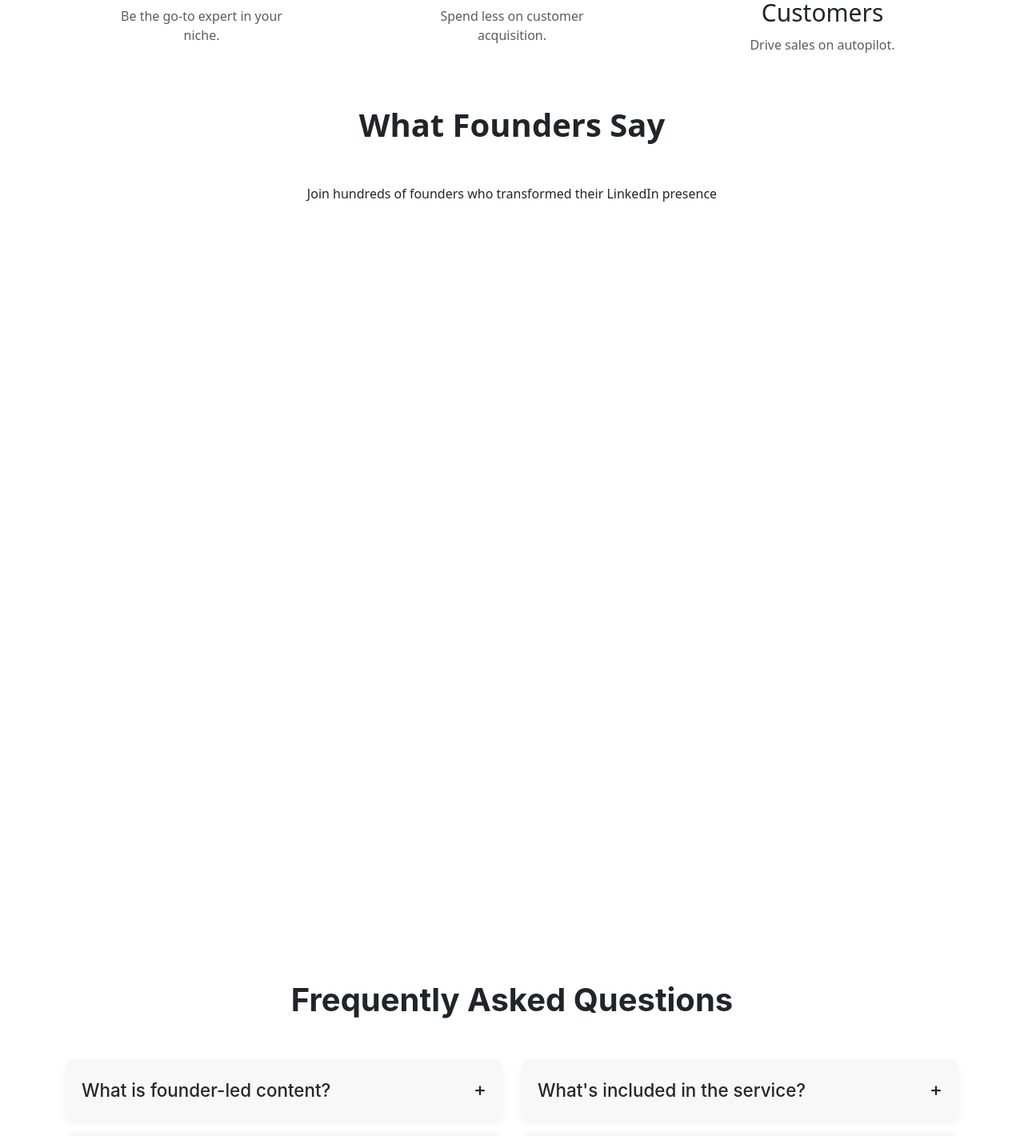
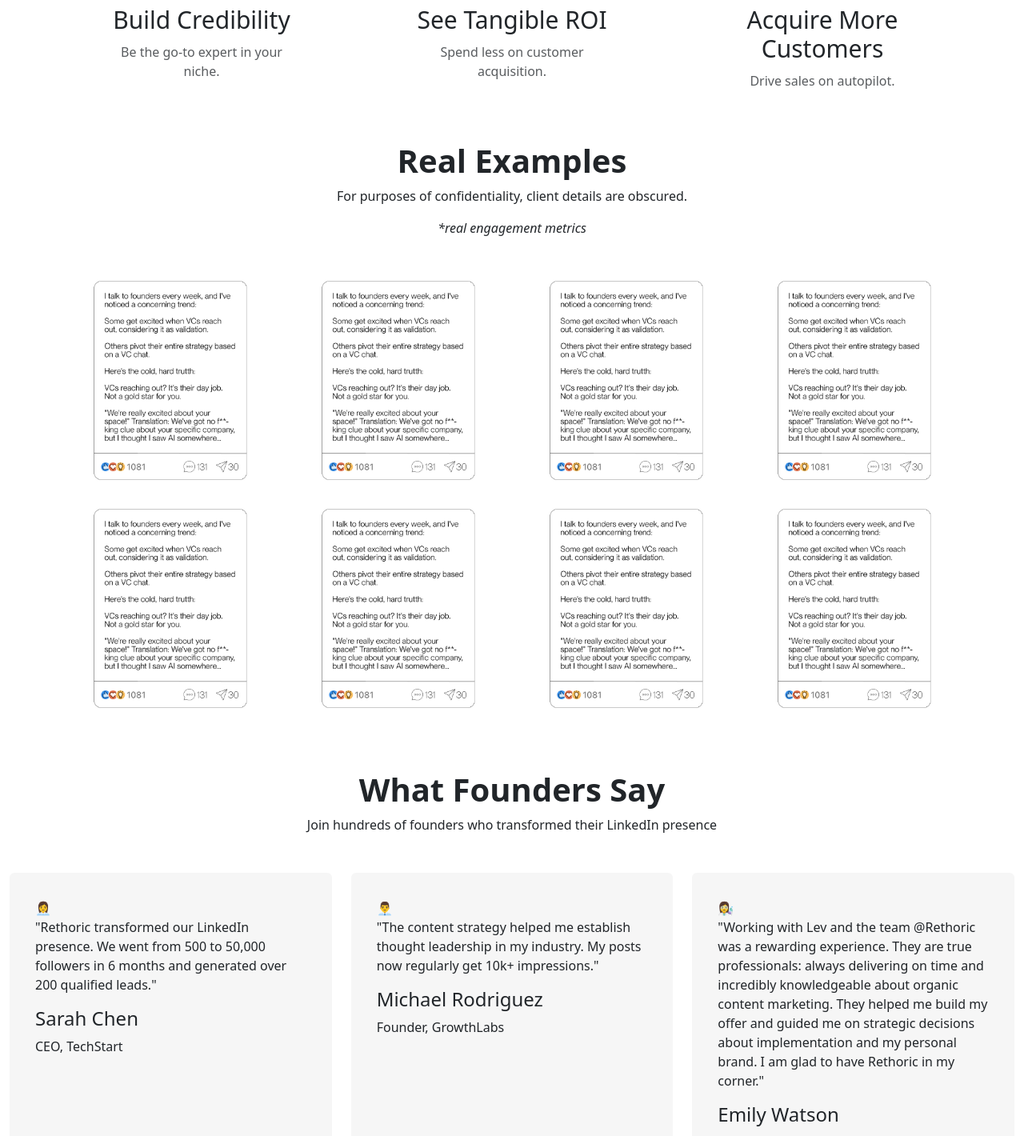
Before and after one commit to elavarasanprince/gsap-landing, a React app: page / in a window 1280 px wide. Shown: the part 2215-3635 px from the top of the page at 80% size. Built offline with nearby package versions, Linux system fonts and the light colour scheme; the HTML template or start-up script is replaced by a standard one.

Commit message:
example and testimonials section

```diff
--- /dev/null
+++ b/src/components/Example.jsx
@@ -0,0 +1,46 @@
+import React from 'react'
+
+const exmpimg = [
+    {id:1, src:"./src/assets/images/exampleimg.jpg", alt:"Exmple Image"},
+    {id:2, src:"./src/assets/images/exampleimg.jpg", alt:"Exmple Image"},
+    {id:3, src:"./src/assets/images/exampleimg.jpg", alt:"Exmple Image"},
+    {id:4, src:"./src/assets/images/exampleimg.jpg", alt:"Exmple Image"},
+    {id:5, src:"./src/assets/images/exampleimg.jpg", alt:"Exmple Image"},
+    {id:6, src:"./src/assets/images/exampleimg.jpg", alt:"Exmple Image"},
+    {id:7, src:"./src/assets/images/exampleimg.jpg", alt:"Exmple Image"},
+    {id:8, src:"./src/assets/images/exampleimg.jpg", alt:"Exmple Image"}
+]
+
+function Example() {
+  return (
+   <>
+   <div className="example-sec mb-5">
+    <div className="container">
+    <div className="text-center mb-5">
+          <h2 className="section-title">Real Examples</h2>
+          <p className="section-subtitle">For purposes of confidentiality, client details are obscured.</p>
+          <i>*real engagement metrics</i>
+        </div>
+        <div className="row">
+
+                {
+                exmpimg.map(eximg=>(
+                    <div className="col-lg-3">
+
+                    <div className="exmp-img mb-4">
+                    <img className='img-fluid' src={eximg.src} alt={eximg.alt} />
+                </div>
+                </div>
+                ))
+                }
+
+
+
+        </div>
+    </div>
+   </div>
+   </>
+  )
+}
+
+export default Example
--- a/src/components/Tetimonials.jsx
+++ b/src/components/Tetimonials.jsx
@@ -29,30 +29,11 @@ const TestimonialSection = () => {
       id: 3,
       name: "Emily Watson",
       role: "Startup Founder",
-      content: "As a technical founder, I struggled with content creation. Rethoric made it effortless and the results speak for themselves.",
+      content: "Working with Lev and the team @Rethoric was a rewarding experience. They are true professionals: always delivering on time and incredibly knowledgeable about organic content marketing. They helped me build my offer and guided me on strategic decisions about implementation and my personal brand. I am glad to have Rethoric in my corner.",
       avatar: "👩‍🔬"
     },
-    {
-      id: 4,
-      name: "David Kim",
-      role: "Co-founder, SaaSPro",
-      content: "The engagement strategy brought us 3 enterprise clients in the first month. ROI was immediate and substantial.",
-      avatar: "👨‍💻"
-    },
-    {
-      id: 5,
-      name: "Lisa Thompson",
-      role: "CEO, HealthTech",
-      content: "Our content now resonates with our target audience. The team understands our voice and delivers consistent quality.",
-      avatar: "👩‍⚕️"
-    },
-    {
-      id: 6,
-      name: "Alex Morgan",
-      role: "Founder, FinTech Inc",
-      content: "From zero to industry influencer in 90 days. The strategic approach to content changed everything for our business.",
-      avatar: "👨‍🎓"
-    }
+
+
   ];
 
   // Add card to ref array
@@ -65,29 +46,18 @@ const TestimonialSection = () => {
   useEffect(() => {
     const cards = cardsRef.current;
 
-    // Animate cards from right to left when section comes into view
-    gsap.fromTo(cards,
-      {
-        x: 100,
-        opacity: 0,
-        rotationY: 15
-      },
-      {
-        x: 0,
-        opacity: 1,
-        rotationY: 0,
-        stagger: 0.2,
-        duration: 1,
-        ease: "power3.out",
-        scrollTrigger: {
-          trigger: sectionRef.current,
-          start: "top 80%",
-          end: "bottom 20%",
-          toggleActions: "play none none reverse"
-        }
-      }
-    );
-
+    let scrollMoveLeft2 = document.querySelectorAll(".scroll-move-left2");
+    scrollMoveLeft2.forEach((scrollMoveLeft2) => {
+        gsap.to(scrollMoveLeft2, {
+            x: 100,
+            duration: 1.5,
+            scrollTrigger: {
+                trigger: scrollMoveLeft2,
+                start: "top 100%",
+                scrub: 2
+            }
+        });
+    });
     // Clean up
     return () => {
       ScrollTrigger.getAll().forEach(trigger => trigger.kill());
@@ -96,22 +66,22 @@ const TestimonialSection = () => {
 
   return (
     <section ref={sectionRef} className="testimonial-section">
-      <div className="container">
+      <div className="container-fluid">
         <div className="text-center mb-5">
           <h2 className="section-title">What Founders Say</h2>
           <p className="section-subtitle">Join hundreds of founders who transformed their LinkedIn presence</p>
         </div>
 
-        <div className="testimonial-cards-container">
-          <div className="testimonial-cards-track">
+        <div className="row">
+
             {testimonials.map((testimonial, index) => (
               <div
                 key={testimonial.id}
                 ref={addToRefs}
-                className="testimonial-card"
+                className="col-lg-4"
                 style={{ animationDelay: `${index * 0.1}s` }}
               >
-                <div className="testimonial-content">
+                <div className="testimonial-content scroll-move-left2 card h-100 border-0">
                   <div className="testimonial-avatar">
                     {testimonial.avatar}
                   </div>
@@ -123,7 +93,7 @@ const TestimonialSection = () => {
                 </div>
               </div>
             ))}
-          </div>
+
         </div>
       </div>
     </section>
--- a/src/index.css
+++ b/src/index.css
@@ -204,7 +204,7 @@ font-family: "Inter", sans-serif;
 text-align: center;
 font-size: 2.5rem;
 font-weight: 700;
-margin-bottom: 50px;
+/* margin-bottom: 50px; */
 }
 
 .faq-container {
@@ -403,3 +403,16 @@ inset: 0% 0% 0% auto;
   font-size: 1.4rem;
   font-weight: 500;
 }
+.card-text{
+  font-size: 1.3rem;
+}
+.testimonial-content {
+
+  background-color: #f6f6f6 !important;
+  border-radius: .4rem;
+  padding: 2rem;
+
+}
+.testimonial-text{
+  font-size: 1rem;
+}
--- a/src/pages/HomePage.jsx
+++ b/src/pages/HomePage.jsx
@@ -6,6 +6,7 @@ import FAQSection from "../components/FAQ";
 import Benefits from "../components/Benefits";
 import TestimonialSection from "../components/Tetimonials";
 import LogoSlider from "../components/Client";
+import Example from "../components/Example";
 
 export default function HomePage() {
   useEffect(() => {
@@ -19,6 +20,7 @@ export default function HomePage() {
 <LogoSlider/>
       <HowItWorks />
       <Benefits />
+      <Example />
       <TestimonialSection />
       <FAQSection />
 
```
Also changed, not shown: src/assets/images/exampleimg.jpg (added).
